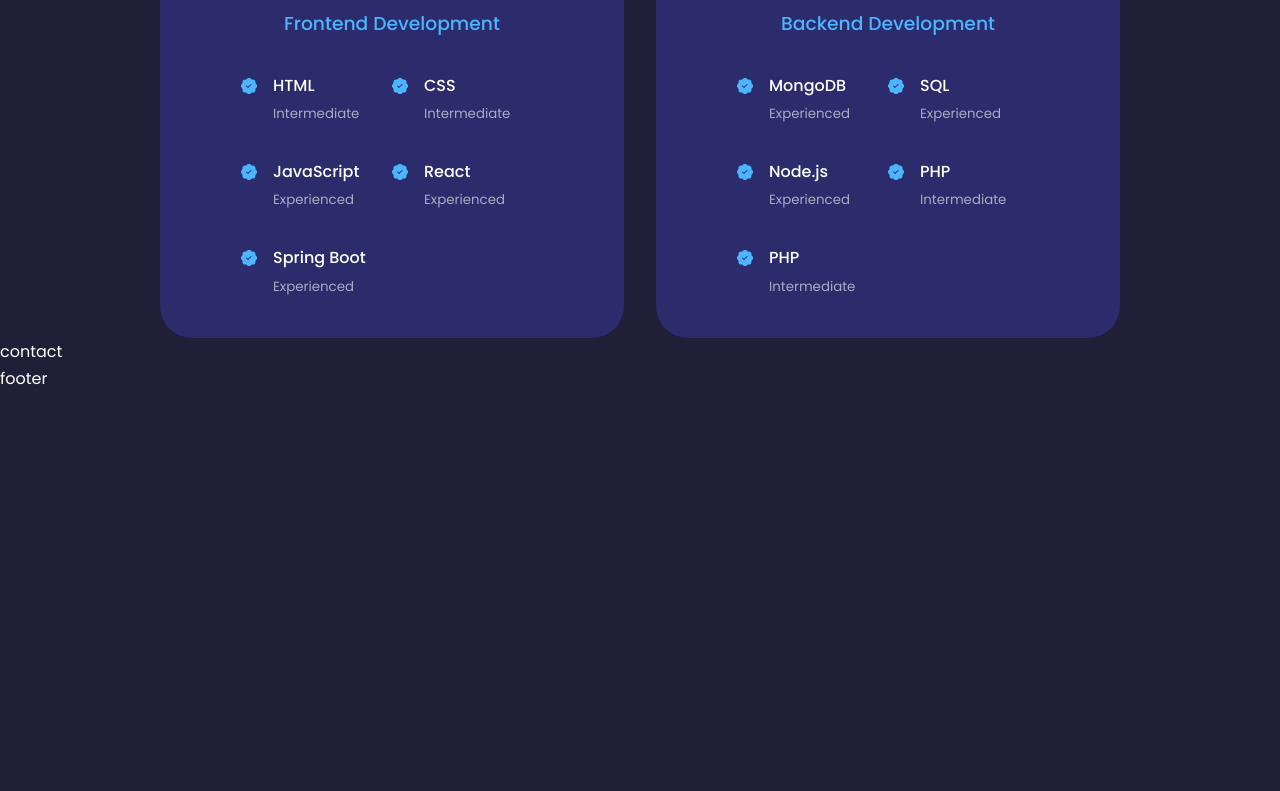
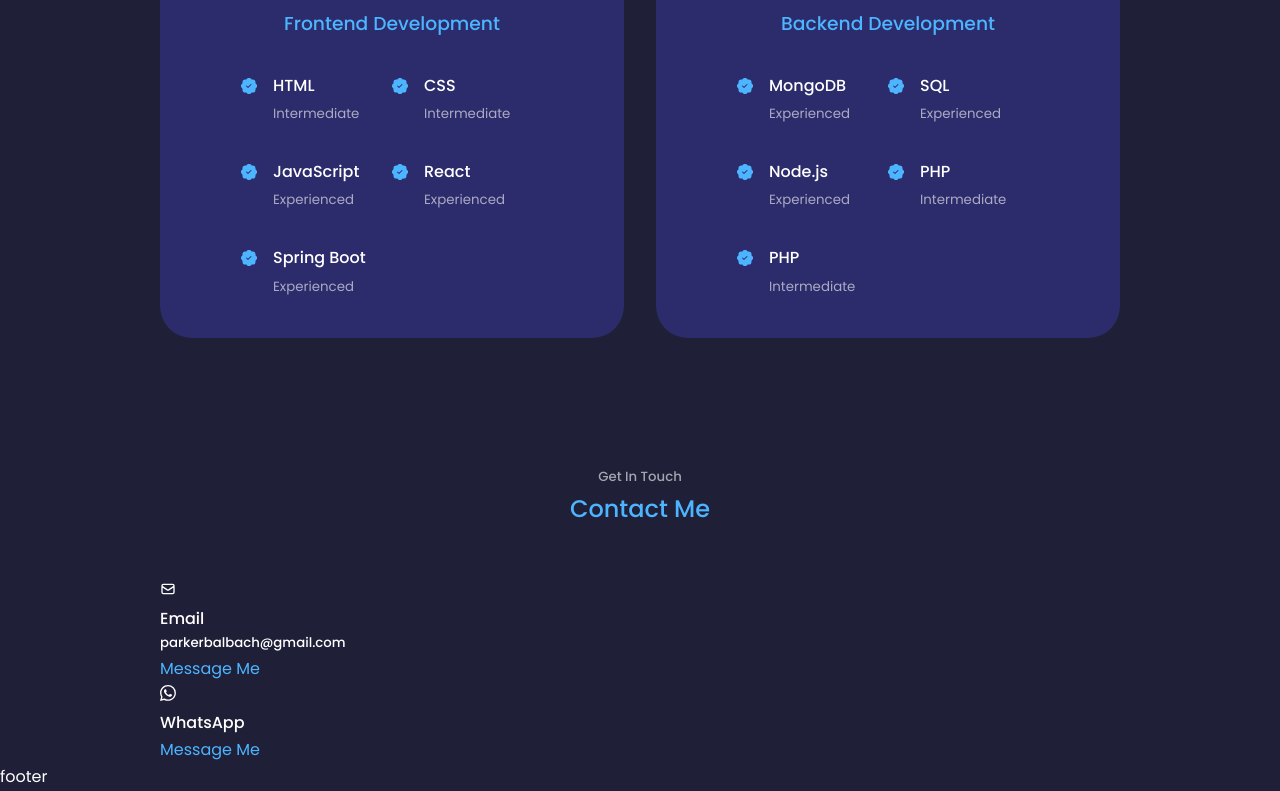
Before and after one commit to ParkerBalbach/online_resume, a React (Create React App) app: page / in a window 1280 px wide. Shown: the part 3142-3933 px from the top of the page. Before the commit the page ends 3535 px from the top, so only its background shows below. Built offline with nearby package versions, Linux system fonts and the light colour scheme.

Commit message:
added contact options & can click for my cont info

```diff
--- a/src/components/contact/contact.jsx
+++ b/src/components/contact/contact.jsx
@@ -1,9 +1,32 @@
 import React from 'react'
 import './contact.css'
+import {HiOutlineMail} from 'react-icons/hi'
+import {BsWhatsapp} from 'react-icons/bs'
 
 const contact = () => {
   return (
-    <div>contact</div>
+    <section id='contact'>
+      <h5>Get In Touch</h5>
+      <h2>Contact Me</h2>
+
+      <div className='container contact__container'>
+        <div className="contact__options">
+          <article className='contact__option'>
+            <HiOutlineMail />
+            <h4>Email</h4>
+            <h5>parkerbalbach@gmail.com</h5>
+            <a href='mailto:parkerbalbach@gmail.com' target='_blank' rel='noreferrer'>Message Me</a>
+          </article>
+          <article className='contact__option'>
+            <BsWhatsapp />
+            <h4>WhatsApp</h4>
+            <a href='https://api.whatsapp.com/send?phone=12086315383' target='_blank' rel='noreferrer'>Message Me</a>
+          </article>
+        </div>
+        {/* END CONTACT OPTIONS */}
+        <form action=''></form>
+      </div>
+    </section>
   )
 }
 
```
